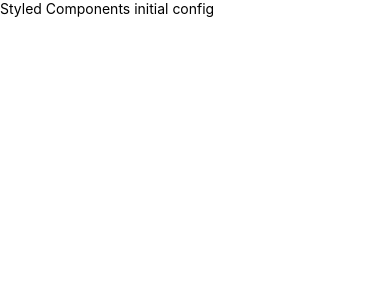
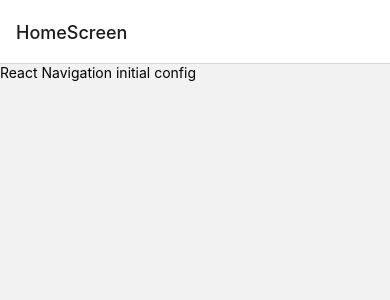
Before and after one commit to mauripavan/modak-test, a React Native app: screen /HomeScreen in a window 390 px wide. Shown: the top 300 px of the page. Built offline with nearby package versions, Linux system fonts and the light colour scheme.

Commit message:
feat: react navigation config

```diff
--- a/App.tsx
+++ b/App.tsx
@@ -1,24 +1,18 @@
 import React from 'react';
-import {Text, View} from 'react-native';
-import styled, {ThemeProvider} from 'styled-components';
+import {ThemeProvider} from 'styled-components';
+import {NavigationContainer} from '@react-navigation/native';
 
 import theme from './src/theme';
+import RootNavigation from './src/navigation';
 
 function App(): React.JSX.Element {
   return (
     <ThemeProvider theme={theme}>
-      <StyledView>
-        <Text>Styled Components initial config</Text>
-      </StyledView>
+      <NavigationContainer>
+        <RootNavigation />
+      </NavigationContainer>
     </ThemeProvider>
   );
 }
 
 export default App;
-
-const StyledView = styled(View)`
-  flex: 1;
-  align-items: center;
-  justify-content: center;
-  background-color: ${({theme}) => theme.colors.green[0]};
-`;
--- a/package.json
+++ b/package.json
@@ -15,9 +15,13 @@
     "precommit": "bash .husky/pre-commit"
   },
   "dependencies": {
+    "@react-navigation/native": "^6.1.9",
+    "@react-navigation/native-stack": "^6.9.17",
     "lint-staged": "^15.2.0",
     "react": "18.2.0",
     "react-native": "0.73.1",
+    "react-native-safe-area-context": "^4.8.2",
+    "react-native-screens": "^3.29.0",
     "styled-components": "^6.1.4"
   },
   "devDependencies": {
--- /dev/null
+++ b/src/navigation/index.tsx
@@ -0,0 +1,24 @@
+import React from 'react';
+import {createNativeStackNavigator} from '@react-navigation/native-stack';
+import {useTheme} from 'styled-components';
+
+import HomeScreen from '../screens/home';
+
+const RootNavigation = () => {
+  const RootStack = createNativeStackNavigator();
+  const {colors} = useTheme();
+
+  return (
+    <RootStack.Navigator
+      initialRouteName='HomeScreen'
+      screenOptions={{
+        headerStyle: {
+          backgroundColor: colors.white,
+        },
+      }}>
+      <RootStack.Screen name='HomeScreen' component={HomeScreen} />
+    </RootStack.Navigator>
+  );
+};
+
+export default RootNavigation;
--- /dev/null
+++ b/src/screens/home/index.tsx
@@ -0,0 +1,14 @@
+import React from 'react';
+import {Text} from 'react-native';
+
+import {StyledView} from './styles';
+
+const HomeScreen = () => {
+  return (
+    <StyledView>
+      <Text>React Navigation initial config</Text>
+    </StyledView>
+  );
+};
+
+export default HomeScreen;
--- /dev/null
+++ b/src/screens/home/styles.ts
@@ -0,0 +1,9 @@
+import {View} from 'react-native';
+import styled from 'styled-components';
+
+export const StyledView = styled(View)`
+  flex: 1;
+  align-items: center;
+  justify-content: center;
+  background-color: ${({theme}) => theme.colors.green[0]};
+`;
--- a/tsconfig.json
+++ b/tsconfig.json
@@ -3,7 +3,7 @@
     "esModuleInterop": true,
     "jsx": "react",
     "lib": ["dom", "esnext"],
-    "module": "es2015",
+    "module": "Node16",
     "moduleResolution": "Node16",
     "noEmit": true,
     "skipLibCheck": true,
```
Also changed, not shown: 3 other files (tests, documents, lock files or other folders).
